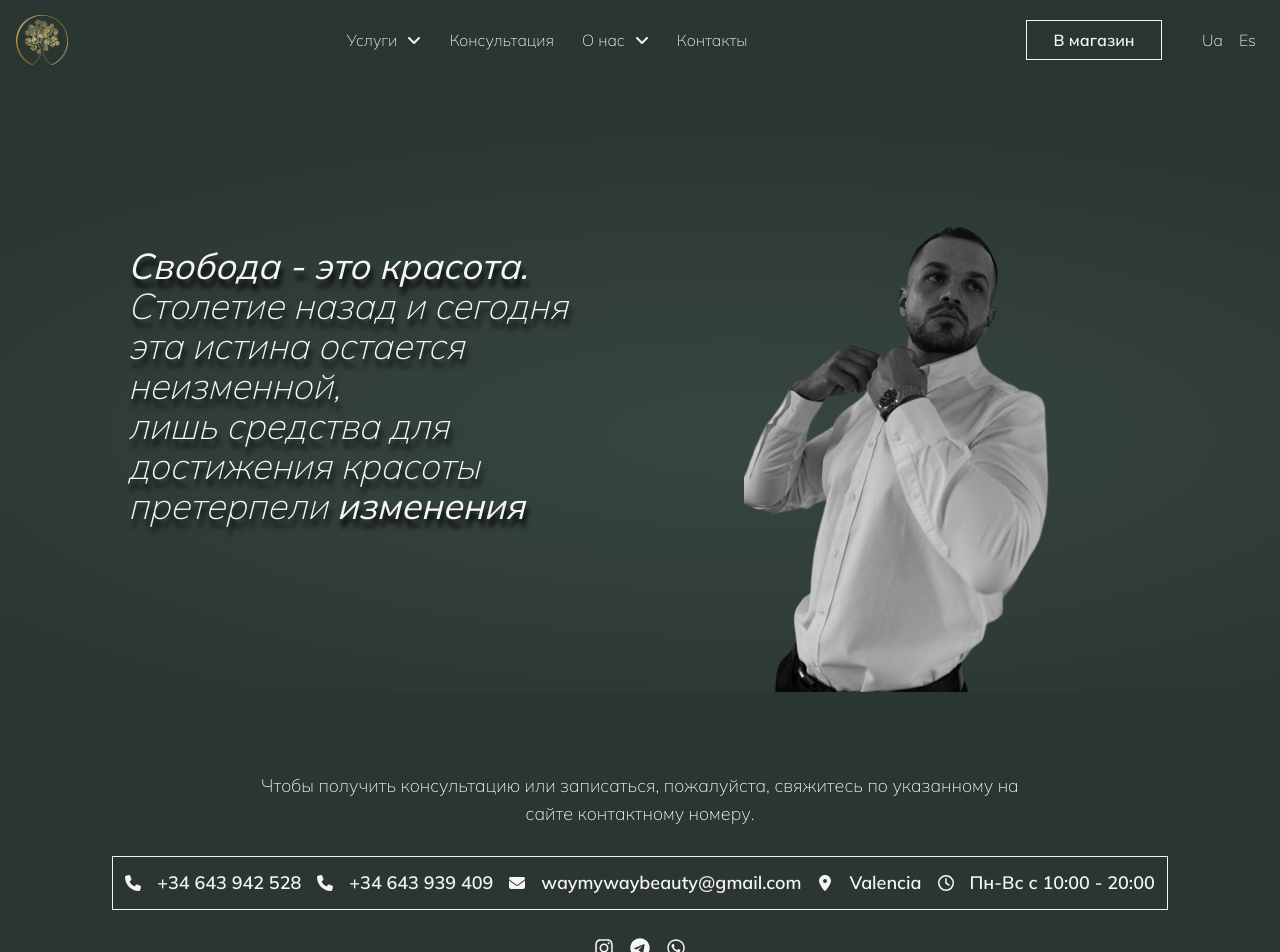
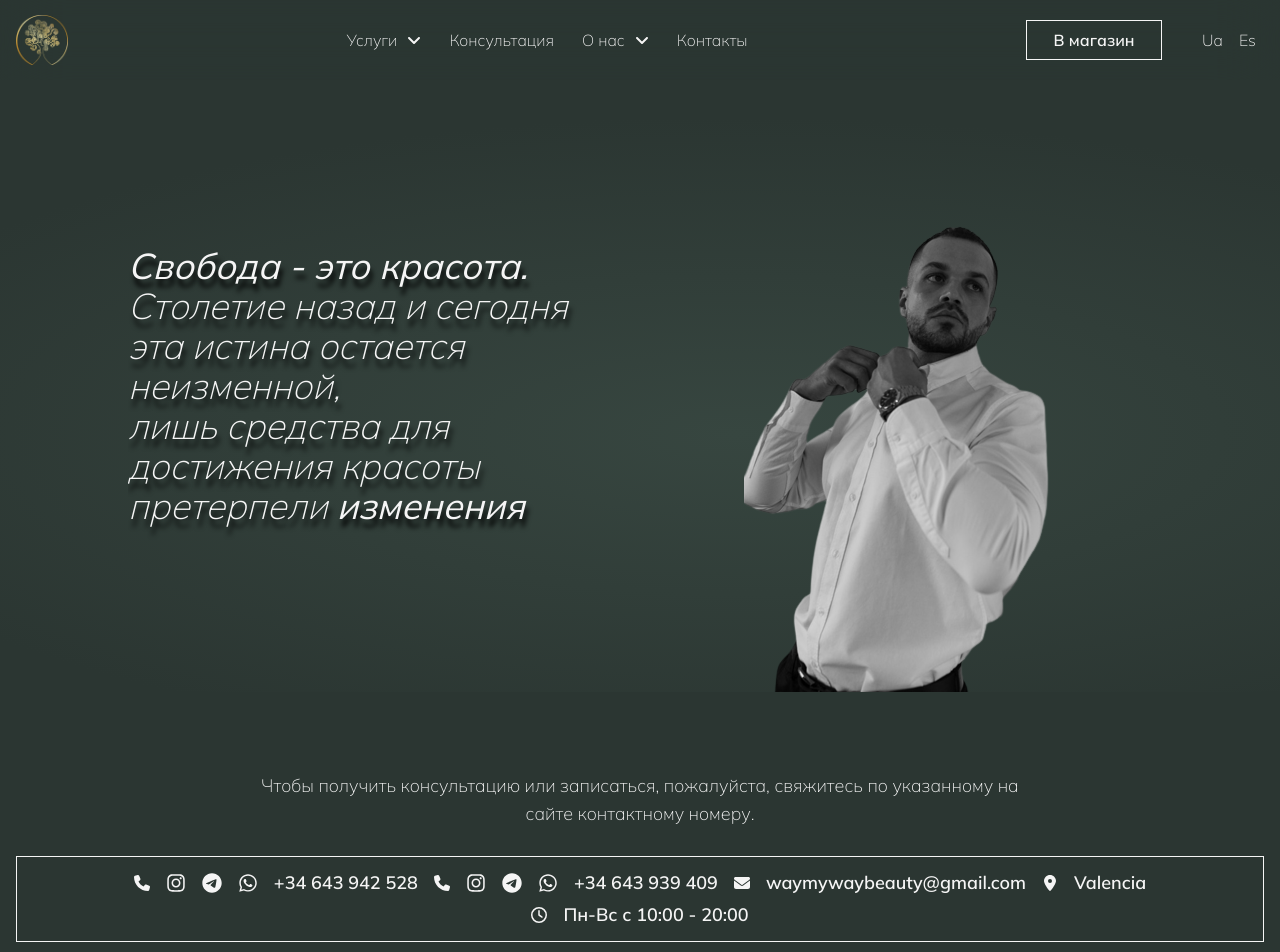
Before and after one commit to KirillUnited/beautymyway-app, a Next.js app: page / in a window 1280 px wide. Shown: the top 952 px of the page. Built offline with nearby package versions, Linux system fonts and the light colour scheme.

Commit message:
Update contacts

```diff
--- a/src/app/containers/InfoSection/InfoSection.module.scss
+++ b/src/app/containers/InfoSection/InfoSection.module.scss
@@ -11,7 +11,7 @@
     @apply text-sm lg:text-lg font-light leading-snug lg:leading-7 max-w-3xl text-center;
 }
 .contacts {
-    @apply flex flex-wrap gap-y-1 gap-x-4 border border-primary p-2 lg:p-3;
+    @apply flex flex-wrap justify-center gap-y-1 gap-x-4 border border-primary p-2 lg:p-3;
 }
 .button {
     @apply min-w-[11.5rem];
--- a/src/components/Contacts/Contacts.props.ts
+++ b/src/components/Contacts/Contacts.props.ts
@@ -1,5 +1,5 @@
 export interface ContactsProps {
-    tel: string | Array<string>,
+    tel: Array<string>,
     address?: string,
     time?: string,
     email?: string,
--- a/src/components/Contacts/Contacts.tsx
+++ b/src/components/Contacts/Contacts.tsx
@@ -7,54 +7,52 @@ import Link from 'next/link';
 import { ContactsProps } from './Contacts.props';
 import cn from 'classnames';
 import styles from './Contacts.module.scss';
+import Socials from '../Socials/Socials';
 
 export default function Contacts({ tel, address, time, email, className }: ContactsProps): React.JSX.Element {
     return (
-        <div className={cn(styles.root, className)}>
+        <ul className={cn(styles.root, className)}>
             {
-                tel && !Array.isArray(tel)
-                &&
-                <Link href={`tel:${tel}`} className={`${styles.item} truncate`}>
-                    <FontAwesomeIcon icon={faPhone} className='w-4 h-4' />
-                    {tel}
-                </Link>
-            }
-            {
-                tel && Array.isArray(tel)
+                (tel && tel.length > 0)
                 &&
                 tel.map((item) => {
                     return (
-                        <Link href={`tel:${item}`} className={`${styles.item} truncate`} key={item}>
-                            <FontAwesomeIcon icon={faPhone} className='w-4 h-4' />
+                        <li className={`${styles.item} truncate`}>
+                            <Link href={`tel:${item}`} key={item}>
+                                <FontAwesomeIcon icon={faPhone} className='w-4 h-4' />
+                            </Link>
+                            <Socials />
                             {item}
-                        </Link>
+                        </li>
                     )
                 })
             }
             {
                 email
                 &&
-                <Link href={`mailto:${email}`} className={`${styles.item} truncate`}>
-                    <FontAwesomeIcon icon={faEnvelope} className='w-4 h-4' />
-                    {email}
-                </Link>
+                <li>
+                    <Link href={`mailto:${email}`} className={`${styles.item} truncate`}>
+                        <FontAwesomeIcon icon={faEnvelope} className='w-4 h-4' />
+                        {email}
+                    </Link>
+                </li>
             }
             {
                 address
                 &&
-                <p className={styles.item}>
+                <li className={styles.item}>
                     <FontAwesomeIcon icon={faLocationDot} className='w-4 h-4' />
                     {address}
-                </p>
+                </li>
             }
             {
                 time
                 &&
-                <p className={styles.item}>
+                <li className={styles.item}>
                     <FontAwesomeIcon icon={faClock} className='w-4 h-4' />
                     {time}
-                </p>
+                </li>
             }
-        </div>
+        </ul>
     )
 }
```
